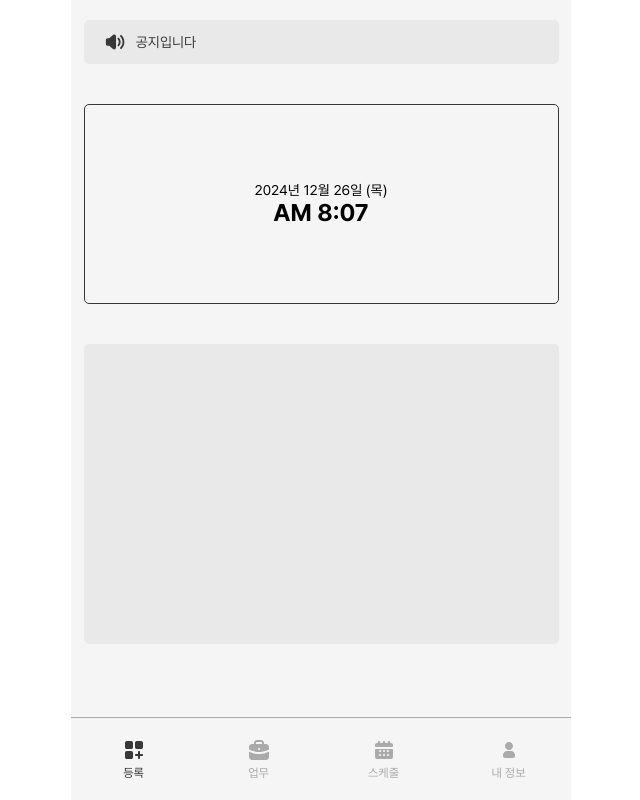
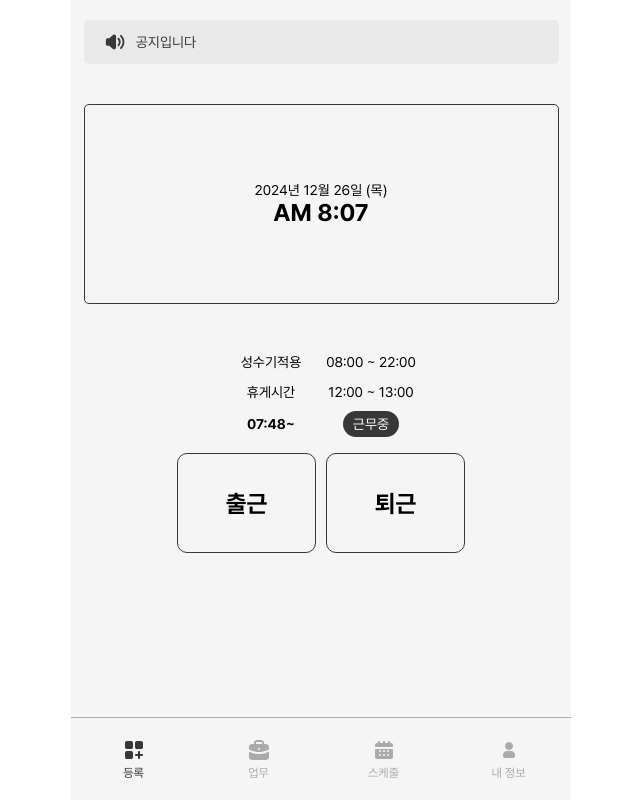
Before and after one commit to linelie00/laundry, a React (Create React App) app in the folder client/: page / in a window 1280 px wide. Shown: the whole page, without its empty margins (319-959 px from the left). Built offline with nearby package versions, Linux system fonts and the light colour scheme.

Commit message:
[Feat]: 등록 페이지 ui

```diff
--- a/client/src/Pages/Register.js
+++ b/client/src/Pages/Register.js
@@ -39,7 +39,28 @@ const Register = () => {
                 </h2>
             </div>
             <div className="box register">
-
+                <div className="register__form">
+                    <p>성수기적용</p>
+                    <p>08:00 ~ 22:00</p>
+                </div>
+                <div className="register__form">
+                    <p>휴게시간</p>
+                    <p>12:00 ~ 13:00</p>
+                </div>
+                <div className="register__form">
+                    <h4>07:48~</h4>
+                    <div>
+                        <span>근무중</span>
+                    </div>
+                </div>
+                <div className='register__form btn_container'>
+                    <button>
+                        출근
+                    </button>
+                    <button>
+                        퇴근
+                    </button>
+                </div>
             </div>
         </>
     );
--- a/client/src/Styles/App.css
+++ b/client/src/Styles/App.css
@@ -31,3 +31,8 @@ html, body {
 .wrap::-webkit-scrollbar {
     display: none; /* 스크롤바 숨기기 */
 }
+
+button {
+    all: unset; /* 모든 기본 스타일 제거 */
+    cursor: pointer; /* 클릭 가능한 상태 유지 */
+}
--- a/client/src/Styles/Pages.css
+++ b/client/src/Styles/Pages.css
@@ -50,5 +50,75 @@
 
 .register {
     height: 300px;
-    background-color: #e9e9e9;
+    flex-direction: column;
 }
+
+.register__form {
+    display: flex;
+    flex-direction: row;
+    align-items: center;
+    justify-content: center;
+}
+
+.btn_container {
+    width: 80%;
+}
+
+.register__form p {
+    font-size: 14px;
+    font-weight: 400;
+    padding: 0;
+    margin: 0;
+    width: 100px;
+    height: 30px;
+    text-align: center;
+    align-items: center;
+    justify-content: center;
+}
+
+.register__form h4 {
+    font-size: 14px;
+    font-weight: 700;
+    padding: 0;
+    margin: 0;
+    width: 100px;
+    text-align: center;
+    align-items: center;
+    justify-content: center;
+}
+
+.register__form div {
+    align-items: center;
+    text-align: center;
+    justify-content: center;
+    width: 100px;
+}
+
+.register__form span {
+    font-size: 14px;
+    font-weight: 400;
+    padding: 5px 10px;
+    margin: 0;
+    align-items: center;
+    text-align: center;
+    justify-content: center;
+    border-radius: 20px;
+    box-sizing: border-box;
+    background-color: #383838;
+    color: #ffffff;
+}
+
+.register__form button {
+    font-size: 24px;
+    font-weight: 700;
+    padding: 5px 0;
+    margin: 20px 5px;
+    width: 40%;
+    height: 100px;
+    box-sizing: border-box;
+    align-items: center;
+    text-align: center;
+    justify-content: center;
+    border-radius: 10px;
+    border: #383838 1px solid;
+}
```
